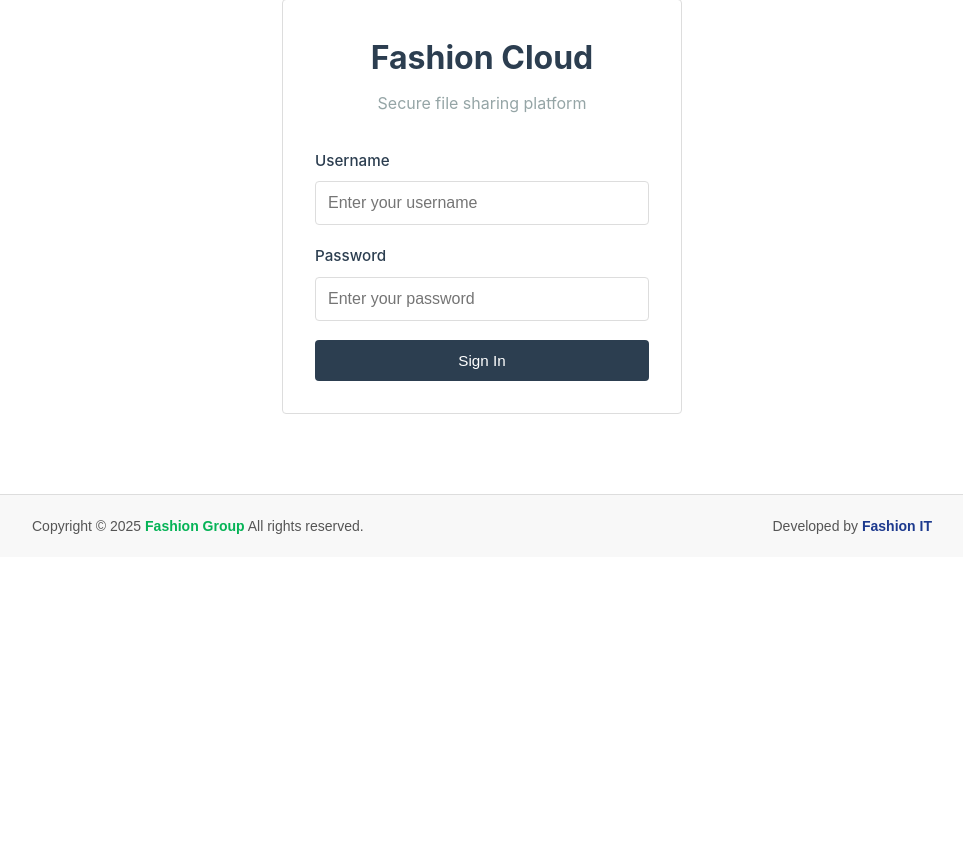
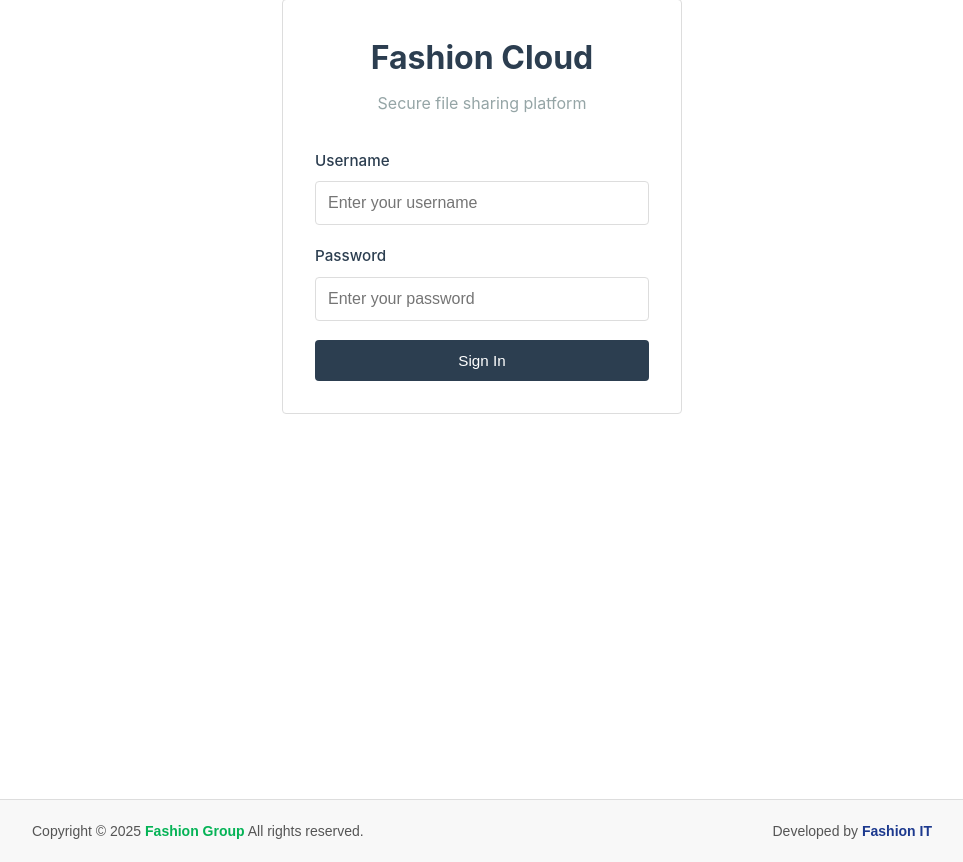
Before and after one commit to MdAnaskhan0/File-Shareing-Web-Solution, a PHP site: page / in a window 1280 px wide. Shown: the part 81-943 px from the top of the page, without its empty margins (158-1121 px from the left). Before the commit the page ends 615 px from the top, so only its background shows below. Run offline with PHP 8.4, Linux system fonts and the light colour scheme.

Commit message:
index file updated

```diff
--- a/index.php
+++ b/index.php
@@ -10,6 +10,7 @@
 </head>
 
 <body>
+    <div style="min-height: 100vh">
         <div class="login-container card">
             <div class="login-header">
                 <h1>Fashion Cloud</h1>
@@ -22,8 +23,8 @@
             <form method="POST">
                 <div class="form-group">
                     <label class="form-label" for="username">Username</label>
-                <input class="form-input" type="text" name="username" id="username" placeholder="Enter your username"
-                    required>
+                    <input class="form-input" type="text" name="username" id="username"
+                        placeholder="Enter your username" required>
                 </div>
 
                 <div class="form-group">
@@ -35,6 +36,7 @@
                 <button class="btn" type="submit" style="width: 100%">Sign In</button>
             </form>
         </div>
+    </div>
 
     <footer
         style="background:#f8f8f8; padding:15px 0; text-align:center; font-family:Arial, sans-serif; font-size:14px; color:#555; border-top:1px solid #ddd;">
@@ -43,16 +45,16 @@
 
             <div style="margin:5px 0;">
                 <p style="margin:0;">Copyright © 2025
-                    <span style="font-weight:bold; color:#05b356;">Fashion Group</span> All rights reserved.
+                    <a href="https://fg-bd.com" style="font-weight:bold; color:#05b356; text-decoration: none;">Fashion
+                        Group</a> All rights reserved.
                 </p>
             </div>
 
             <div style="margin:5px 0;">
                 <p style="margin:0;">Developed by
-                    <span style="font-weight:bold; color:#1c398e;">Fashion IT</span>
+                    <span style="font-weight:bold; color:#1c398e; cursor:pointer;">Fashion IT</span>
                 </p>
             </div>
-
         </div>
     </footer>
 
```
Also changed, not shown: 1 other file. Lines whose indentation alone changed are shown as unchanged.
